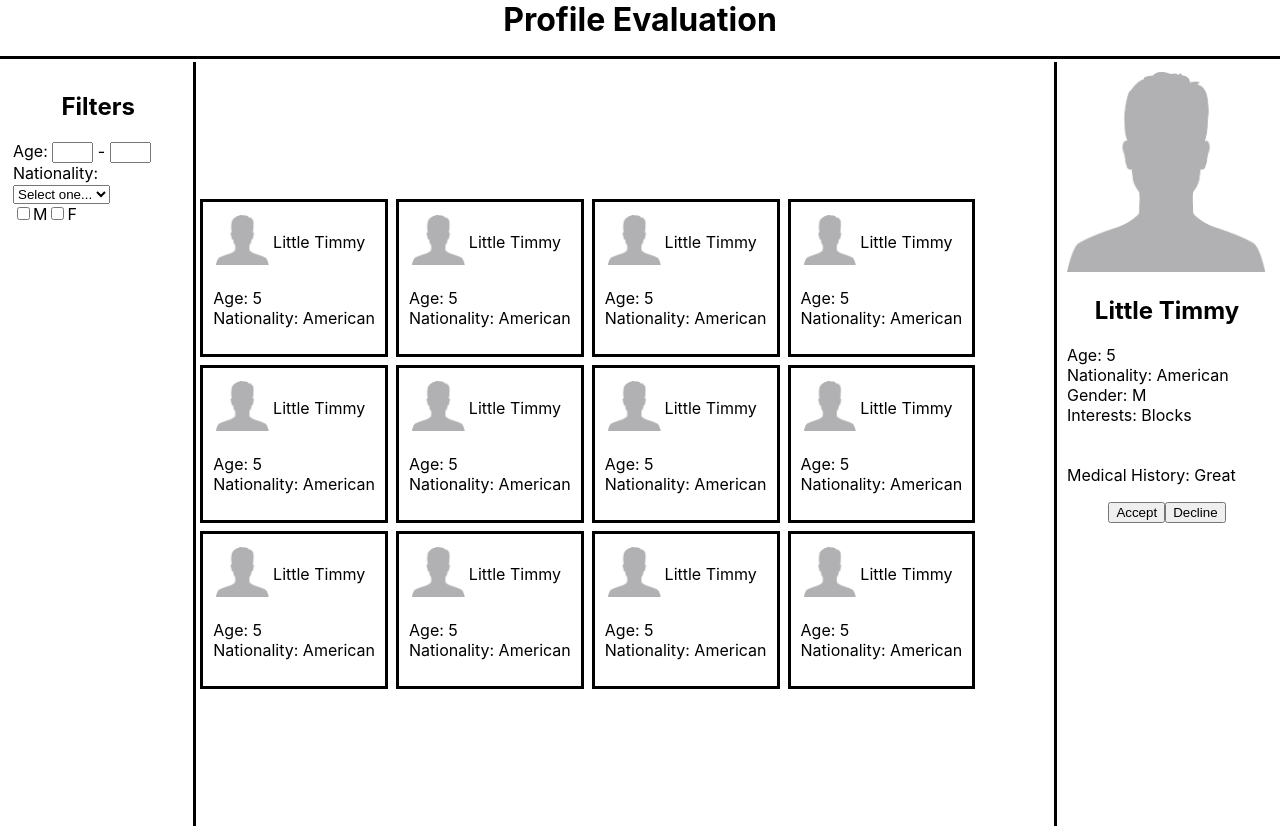
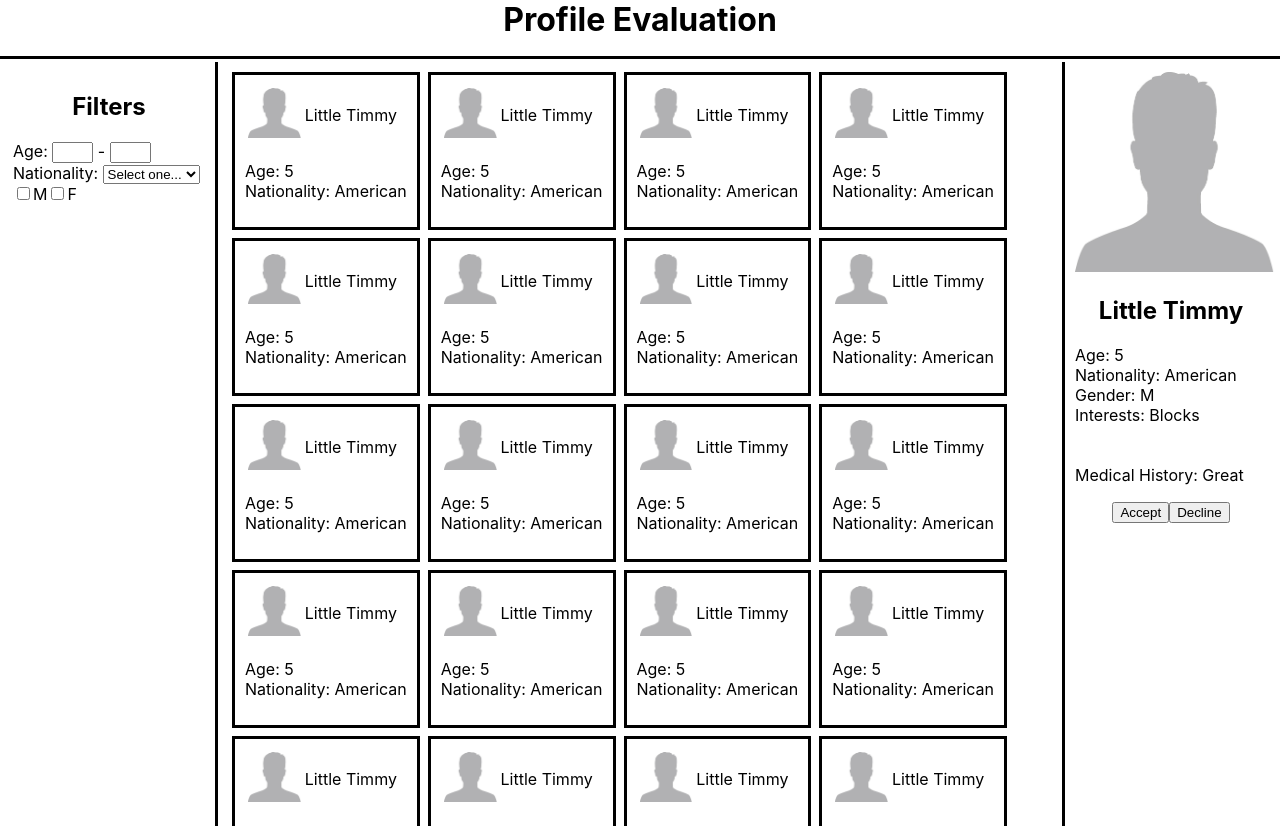
Before and after one commit to matedro/444_driftr, a React (Create React App) app: page / in a window 1280 px wide. Built offline with nearby package versions, Linux system fonts and the light colour scheme; the HTML template or start-up script is replaced by a standard one.

Commit message:
Scrollbar!

```diff
--- a/src/evaluation/Eval.css
+++ b/src/evaluation/Eval.css
@@ -8,7 +8,14 @@
   border-right: solid;
   padding: 10px;
   height: 93vh;
+  width: 15vw;
   margin: 0px;
+}
+
+.Grid {
+  padding: 10px;
+  height: 93vh;
+  overflow-y: scroll;
 }
 
 .Summary {
@@ -20,4 +27,5 @@
   border-left: solid;
   padding: 10px;
   height: 93vh;
+  width: 15vw;
 }
--- a/src/evaluation/EvalDetailParent.js
+++ b/src/evaluation/EvalDetailParent.js
@@ -13,8 +13,20 @@ function EvalDetailParent() {
         <tr>
           <td><Filter /></td>
           <td>
-            <div styles={{height: window.innerHeight, overflowY: 'scroll'}}>
+            <div className="Grid">
               <Grid container spacing={1}>
+                <Grid item><ProfileSummary /></Grid>
+                <Grid item><ProfileSummary /></Grid>
+                <Grid item><ProfileSummary /></Grid>
+                <Grid item><ProfileSummary /></Grid>
+                <Grid item><ProfileSummary /></Grid>
+                <Grid item><ProfileSummary /></Grid>
+                <Grid item><ProfileSummary /></Grid>
+                <Grid item><ProfileSummary /></Grid>
+                <Grid item><ProfileSummary /></Grid>
+                <Grid item><ProfileSummary /></Grid>
+                <Grid item><ProfileSummary /></Grid>
+                <Grid item><ProfileSummary /></Grid>
                 <Grid item><ProfileSummary /></Grid>
                 <Grid item><ProfileSummary /></Grid>
                 <Grid item><ProfileSummary /></Grid>
--- a/src/evaluation/Filter.js
+++ b/src/evaluation/Filter.js
@@ -7,6 +7,7 @@ function Filter() {
       <h2>Filters</h2>
       <div align="left">
         <label>Age: <input size={2} /> - <input size={2} /></label>
+        <br/>
         <label>Nationality: </label>
         <select>
           <option value="">Select one...</option>
```
